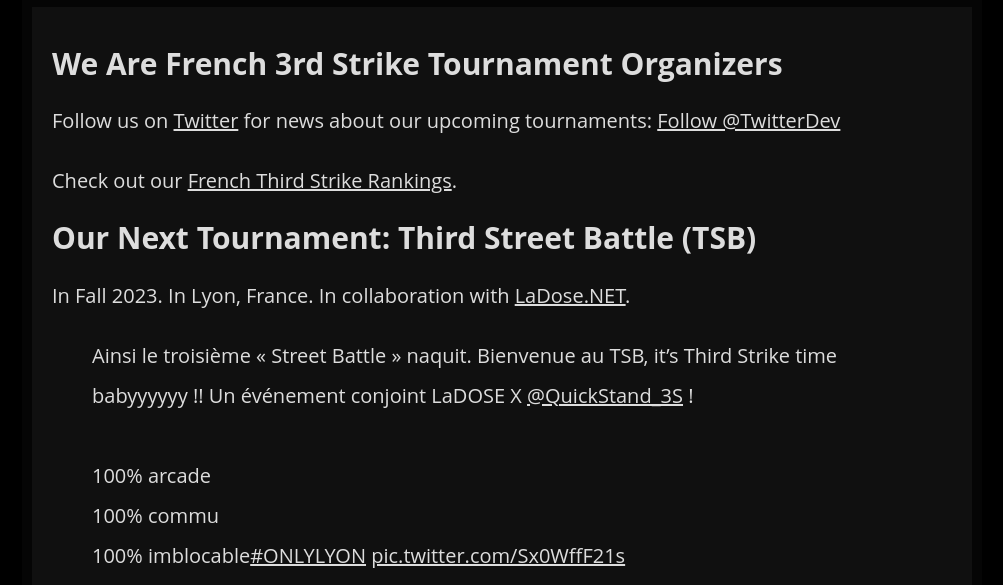
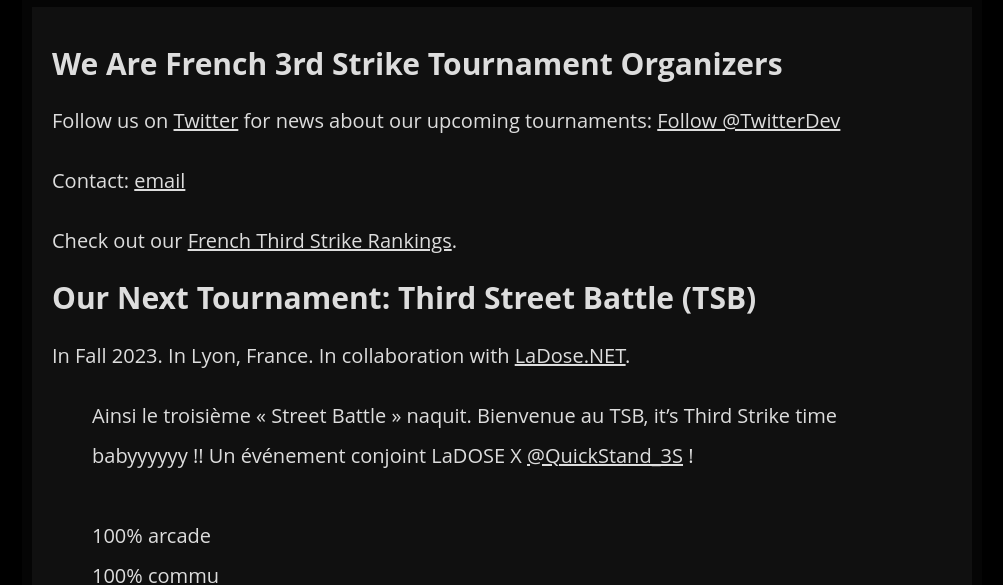
Before and after one commit to QuickStand/QuickStand.github.io, a plain HTML site: page index.html in a window 1280 px wide. Shown: the part 229-814 px from the top of the page, without its empty margins (138-1141 px from the left). Drawn offline with Linux system fonts and the light colour scheme.

Commit message:
added email

```diff
--- a/index.html
+++ b/index.html
@@ -33,6 +33,8 @@
         <a href="https://twitter.com/QuickStand_3S" class="twitter-follow-button" data-show-count="false">Follow @TwitterDev</a><script async src="https://platform.twitter.com/widgets.js" charset="utf-8"></script>
       </p>
 
+      <p>Contact: <a href="mailto:quickstand.asso@gmail.com">email</a></p>
+
       <p>Check out our <a href="ranking/3rdrankings.html">French Third Strike Rankings</a>.</p>
 
 
```
